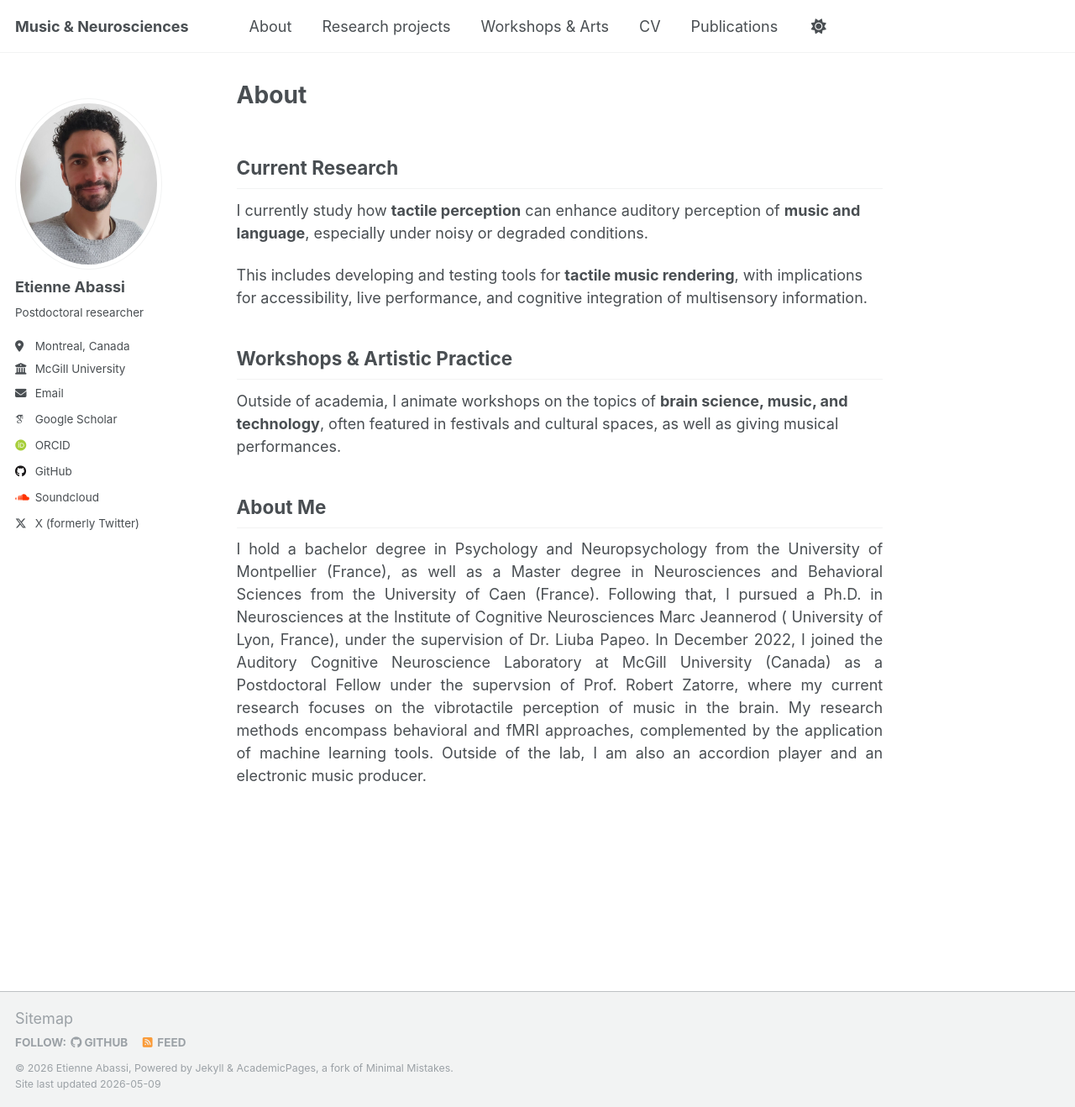
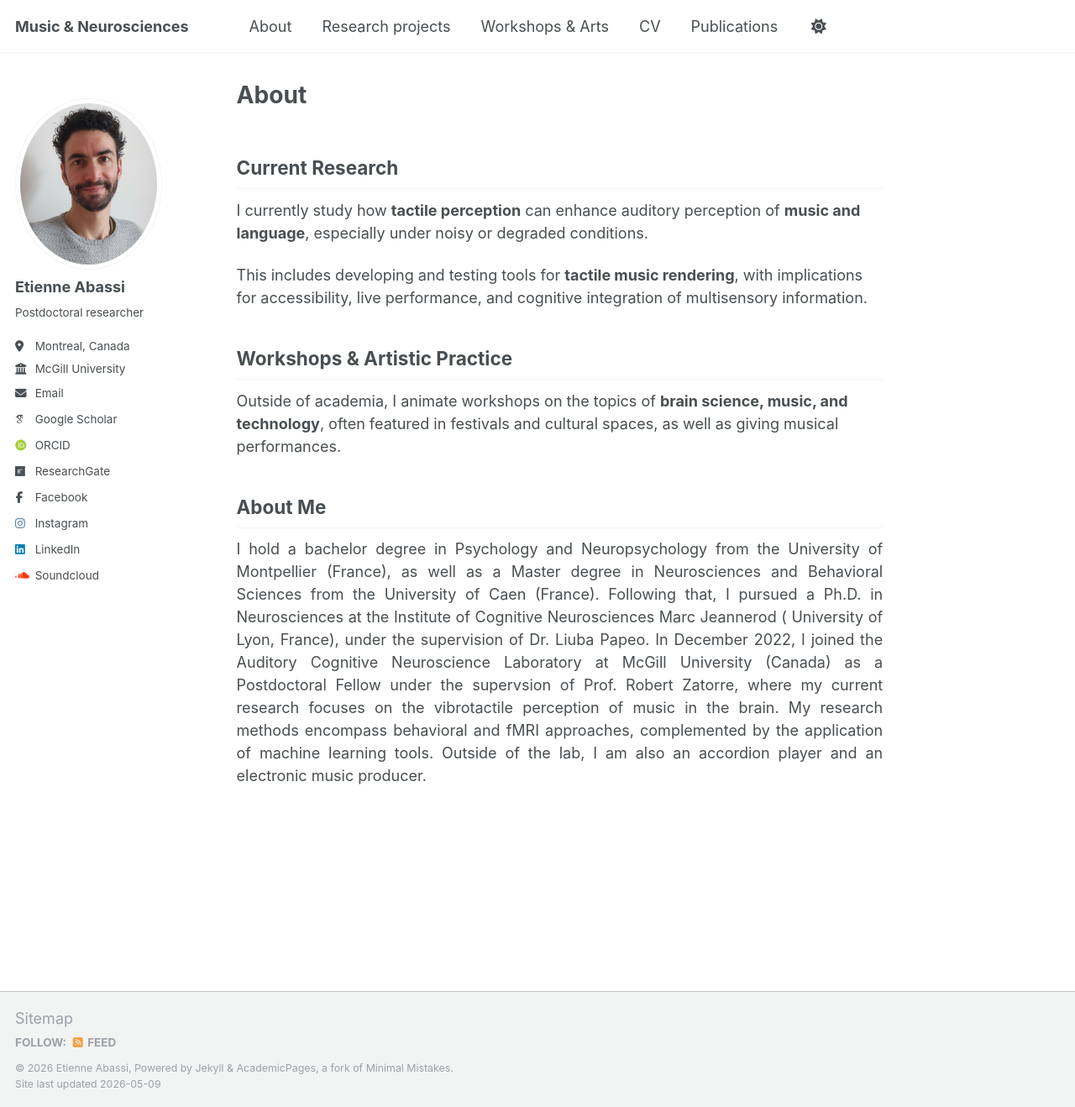
Before and after one commit to etienneabassi/etienneabassi.github.io, a Jekyll site: the page built from _pages/about.md, in a window 1280 px wide and 1318 px high. Shown: the whole window at 84% size. Built offline with Jekyll 4.4.1, drawn with Linux system fonts in a browser that asks for light colours; some web fonts are replaced; some of the changed lines change nothing that is shown.

Commit message:
Update _config.yml

```diff
--- a/_config.yml
+++ b/_config.yml
@@ -38,28 +38,28 @@ author:
   orcid            : "https://orcid.org/0000-0003-4235-0001"
   semantic         : # URL
   pubmed           : # URL
-  researchgate     : # URL
+  researchgate     : "https://www.researchgate.net/profile/Etienne-Abassi"
   scopus           : # URL
 
   # Repositories and software development
   bitbucket        : # Username - Update with your username on the site
   codepen          : # Username
   dribbble         : # Username
-  github           : "etienneabassi"
+  github           : # "etienneabassi"
   kaggle           : # Username
   stackoverflow    : # User number or user number and name (i.e., use "1" or "1/jeff-atwood")
 
   # Social media
   bluesky          : # Username
-  facebook         : # Username
+  facebook         : tiksha.music
   flickr           : # Username
   foursquare       : # Username
   goodreads        : # Username
   google_plus      : # Username
   keybase          : # Username
-  instagram        : # Username
+  instagram        : "tiksha.music"
   lastfm           : # Username
-  linkedin         : # Username
+  linkedin         : "etienne-abassi"
   mastodon         : # URL
   medium           : # URL
   pinterest        : # Username
@@ -67,7 +67,7 @@ author:
   steam            : # Username
   telegram         : # URL
   tumblr           : # Username
-  twitter          : "AbassiEtienne"
+  twitter          : # "AbassiEtienne"
   vine             : # Username
   weibo            : # Username
   wikipedia        : # Username
@@ -131,7 +131,7 @@ yandex_site_verification :
 
 # Social Sharing
 twitter:
-  username               : &twitter
+  username               : # &twitter
 facebook:
   username               :
   app_id                 :
```
